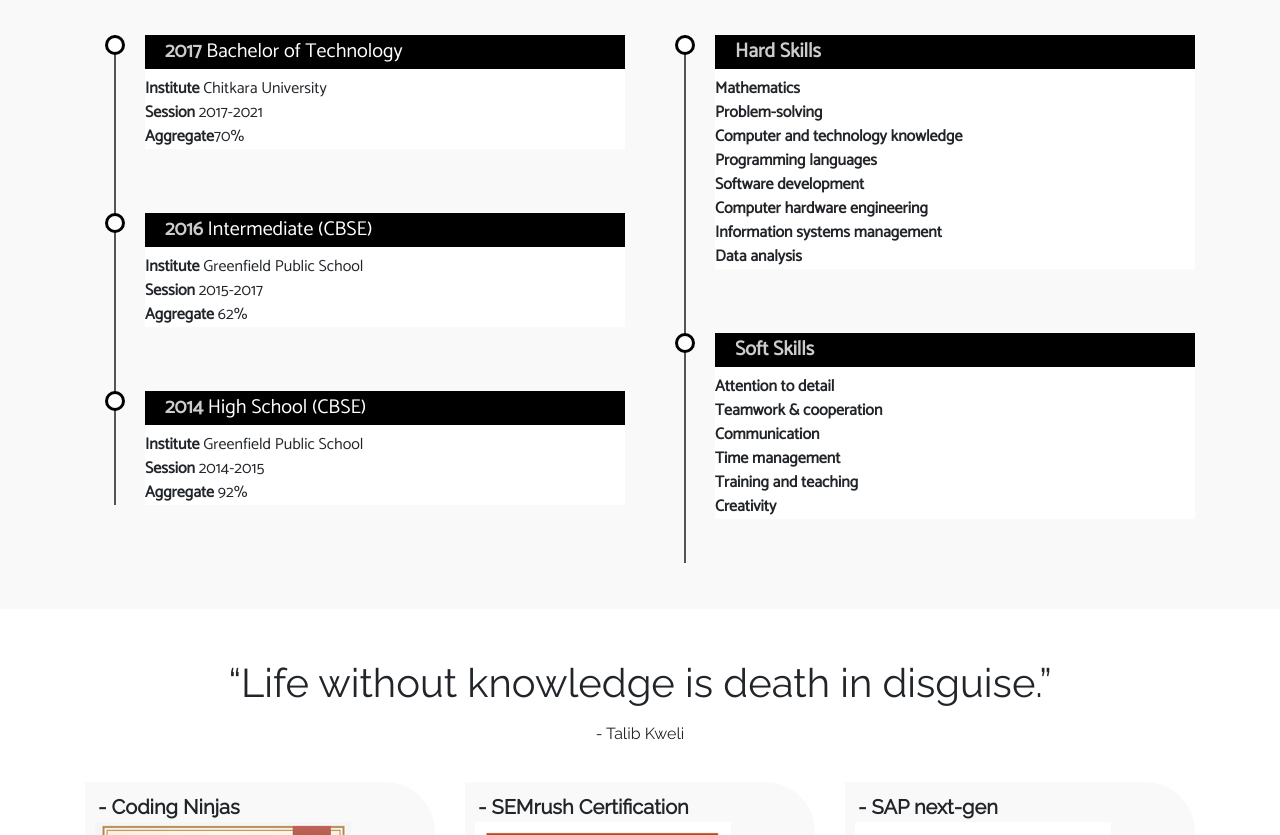
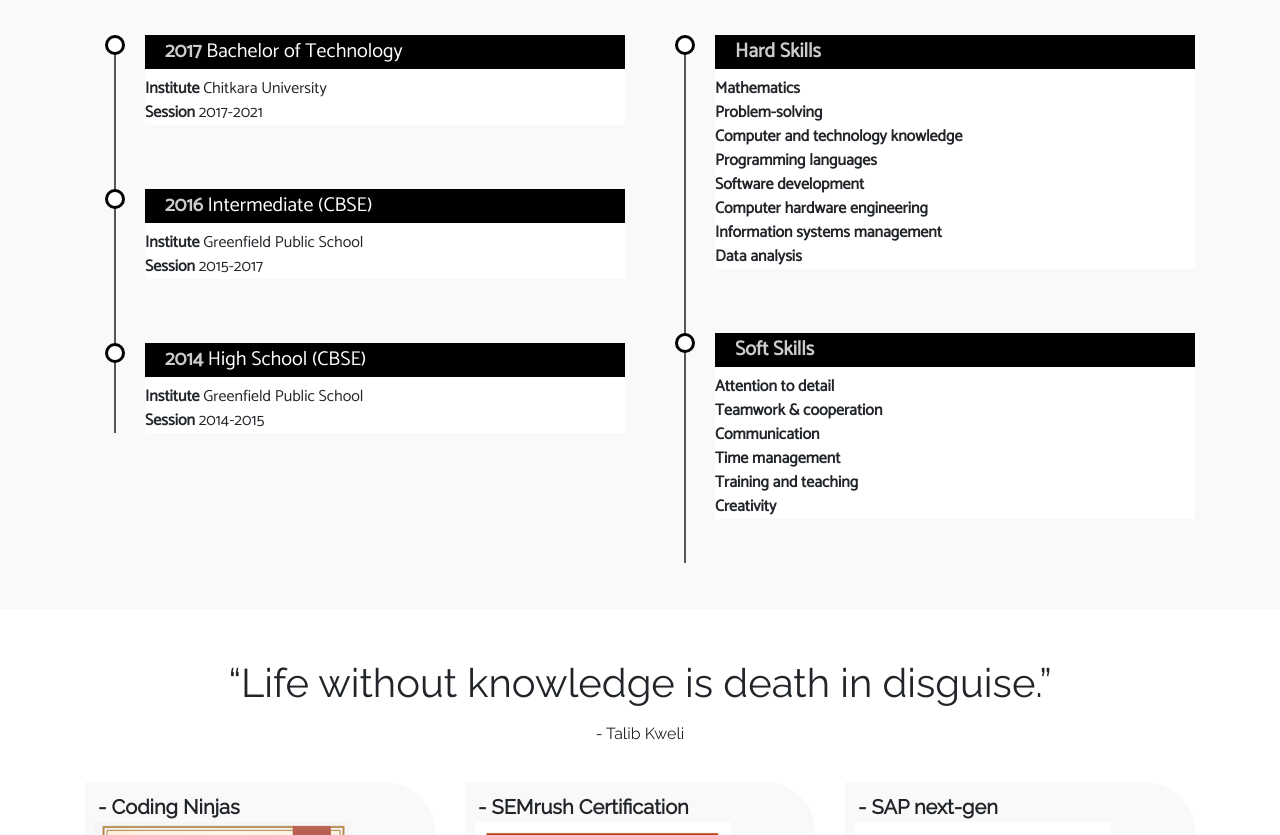
Before and after one commit to adityaarya99/About, a plain HTML site: page index.html in a window 1280 px wide. Shown: the part 1620-2455 px from the top of the page. Drawn offline with nearby package versions, Linux system fonts and the light colour scheme; a web font is replaced by a local one.

Commit message:
Update index.html

```diff
--- a/index.html
+++ b/index.html
@@ -119,7 +119,7 @@
 
 						<b>Institute</b> Chitkara University<br>
 						<b>Session</b> 2017-2021 <br>
-						<b>Aggregate</b>70% <br>
+
 					</li>
 					<br>
 					<li>
@@ -127,7 +127,7 @@
 
 						<b>Institute</b>  Greenfield Public School <br>
 						<b>Session</b> 2015-2017 <br>
-						<b>Aggregate</b> 62%
+
 					</li>
 					<br>
 					<li>
@@ -135,7 +135,7 @@
 
 						<b>Institute</b> Greenfield Public School <br>
 						<b>Session</b> 2014-2015 <br>
-						<b>Aggregate</b> 92%
+
 					</li>
 
 				</ul>
```
